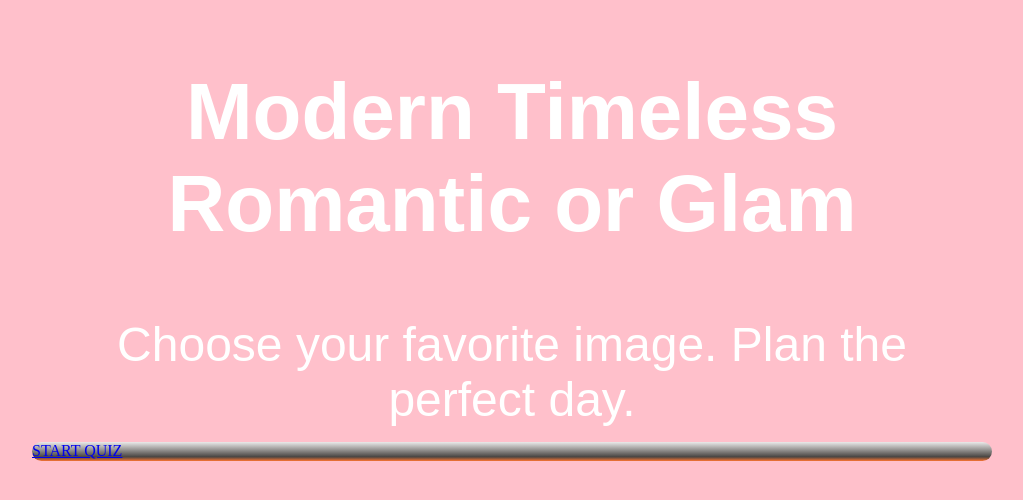
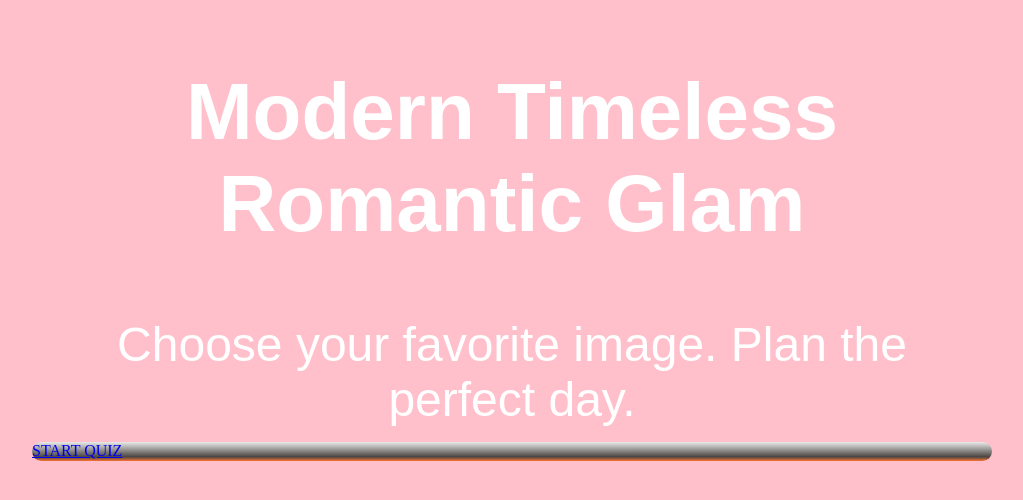
Before and after one commit to elizabethsn7/Wedding-Quiz, a plain HTML site: page index.html in a window 1280 px wide. Shown: the whole page, without its empty margins (128-1151 px from the left). Drawn offline with nearby package versions, Linux system fonts and the light colour scheme.

Commit message:
took out or

```diff
--- a/index.html
+++ b/index.html
@@ -16,7 +16,7 @@
   <!-- <h1>You've been dreaming of it your whole life. It's time to plan. </h1> -->
   <div class="page-wrapper">
   <section class="intro">
-    <h2>Modern Timeless Romantic or Glam</h2>
+    <h2>Modern Timeless Romantic Glam</h2>
 
     <p> Choose your favorite image. Plan the perfect day.</p>
   </section>
```
